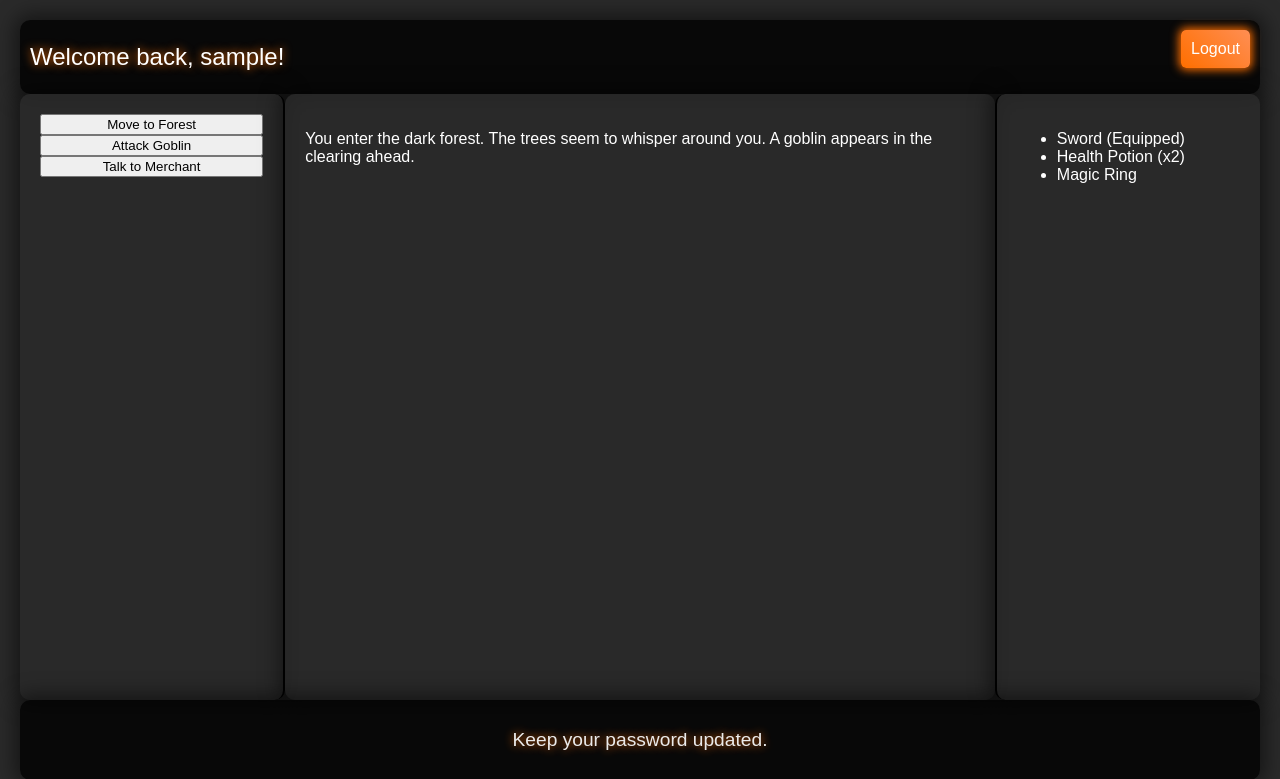
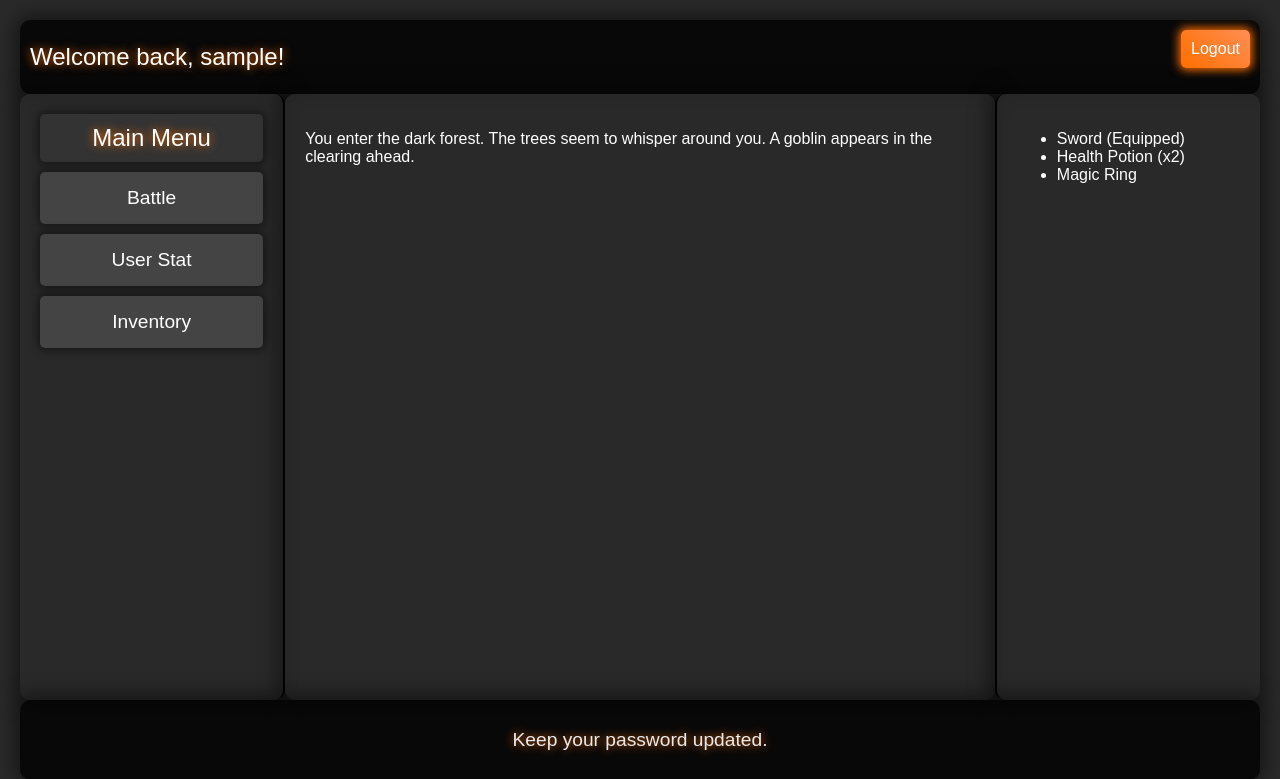
Before and after one commit to mongsun123/FYP, a PHP site: page / in a window 1280 px wide. Shown: the top 779 px of the page. Run offline with PHP 8.4, Linux system fonts and the light colour scheme; the visitor is signed in with stand-in values (Sample User, id 1).

Commit message:
Updated index

```diff
--- a/index.php
+++ b/index.php
@@ -115,10 +115,41 @@ if (!isset($_SESSION['username'])) {
         animation: fade 1s ease-in-out infinite;
     }
 
+    .menu-title {
+        padding: 10px;
+        font-size: 1.5em;
+        text-align: center;
+        background-color: #333; /* You can change this to match your theme */
+        border-radius: 5px;
+        margin-bottom: 10px; /* Space between the title and the buttons */
+        box-shadow: 0px 0px 10px 2px rgba(0,0,0,0.5);
+        text-shadow: 0px 0px 10px #ff6f00;
+    }
+
+    .menu-button {
+        width: 100%;
+        padding: 15px;
+        margin-bottom: 10px;
+        font-size: 1.2em;
+        color: #fff;
+        background-color: #444; /* Button background color */
+        border: none;
+        border-radius: 5px;
+        text-align: center;
+        cursor: pointer;
+        transition: background-color 0.3s ease;
+        box-shadow: 0px 0px 10px 2px rgba(0,0,0,0.5);
+    }
+
+    .menu-button:hover {
+        background-color: #555; /* Button hover effect */
+    }
+
     @keyframes fade {
         0%, 100% { opacity: 0; }
         50% { opacity: 1; }
     }
+
 </style>
 
 <div class="ui-container">
@@ -129,15 +160,15 @@ if (!isset($_SESSION['username'])) {
         </form>
     </div>
 
-    <div class="main-content" style="display: flex; flex: 1;">
+    <div class="main-content" style="display: flex; flex: 1; " >
         <div class="choice-layer">
-            <!-- Player choices go here -->
-            <button>Move to Forest</button>
-            <button>Attack Goblin</button>
-            <button>Talk to Merchant</button>
+            <div id="menu-title" class="menu-title">Main Menu</div>
+            <button class="menu-button" onclick="changeMenu('Battle')">Battle</button>
+            <button class="menu-button" onclick="changeMenu('User Stat')">User Stat</button>
+            <button class="menu-button" onclick="changeMenu('Inventory')">Inventory</button>
         </div>
 
-        <div class="content-layer">
+        <div class="content-layer" id="content-layer">
             <!-- Main game content goes here -->
             <p>You enter the dark forest. The trees seem to whisper around you. A goblin appears in the clearing ahead.</p>
         </div>
@@ -158,6 +189,42 @@ if (!isset($_SESSION['username'])) {
 </div>
 
 <script>
+    function changeMenu(menuName) {
+        document.getElementById('menu-title').textContent = menuName;
+        // Change content based on the selected menu
+        let content = '';
+        if (menuName === 'Battle') {
+            content = '<p>You prepare your weapon and get ready to fight.</p>';
+        } else if (menuName === 'User Stat') {
+            menuTitle.textContent = menuName;
+            contentLayer.innerHTML = '<p>Your stats show your current level and abilities.</p>';
+
+            // Change User Stat button to Edit and Back buttons
+            document.getElementById('user-stat-button').style.display = 'none';
+            document.getElementById('battle-button').style.display = 'none';
+            document.getElementById('inventory-button').style.display = 'none';
+
+            // Create Edit button
+            const editButton = document.createElement('button');
+            editButton.id = 'edit-button';
+            editButton.className = 'menu-button';
+            editButton.textContent = 'Edit';
+            editButton.onclick = function() { editStats(); };
+            document.querySelector('.choice-layer').appendChild(editButton);
+
+            // Create Back button
+            const backButton = document.createElement('button');
+            backButton.id = 'back-button';
+            backButton.className = 'menu-button';
+            backButton.textContent = 'Back';
+            backButton.onclick = function() { backToMenu(); };
+            document.querySelector('.choice-layer').appendChild(backButton);
+
+        } else if (menuName === 'Inventory') {
+            content = '<p>You open your inventory and check your items.</p>';
+        }
+        document.getElementById('content-layer').innerHTML = content;
+    }
     const advices = [
         "Keep your password updated.",
         "Use strong, unique passwords.",
--- a/register.php
+++ b/register.php
@@ -167,7 +167,6 @@ if ($_SERVER['REQUEST_METHOD'] == 'POST') {
 
 <script>
     document.addEventListener('DOMContentLoaded', function() {
-        console.log("222");
         const emailInput = document.getElementById('email');
         const sendOtpButton = document.getElementById('send-otp-button');
         const otpStatus = document.getElementById('otp-status');
```
